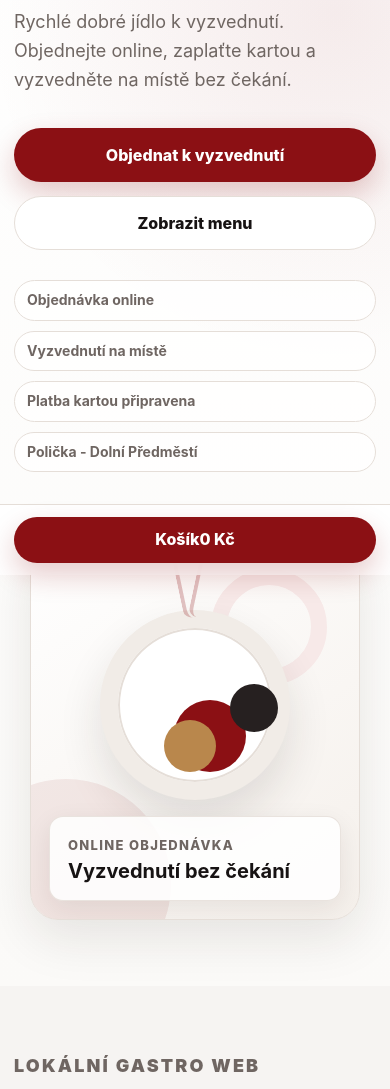
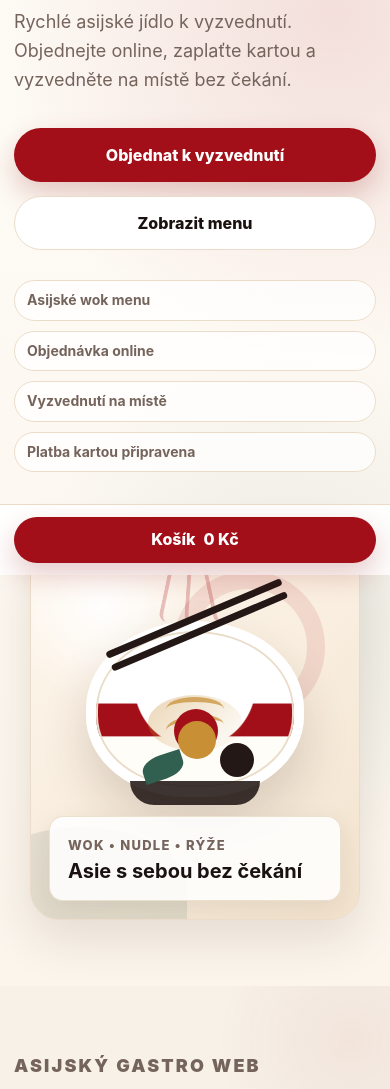
Before and after one commit to TeaPackCzech/bistro.hokej.web, a plain HTML site: page index.html in a window 390 px wide. Shown: the part 269-1358 px from the top of the page. Drawn offline with Linux system fonts and the light colour scheme.

Commit message:
Refine Bistro Hokej Asian bistro design

```diff
--- a/index.html
+++ b/index.html
@@ -3,13 +3,13 @@
 <head>
   <meta charset="utf-8">
   <meta name="viewport" content="width=device-width, initial-scale=1">
-  <title>Bistro Hokej Polička | Objednat jídlo k vyzvednutí</title>
-  <meta name="description" content="Demo návrh moderního webu pro Bistro Hokej Polička. Přehledné menu, online objednávka jídla s sebou a připravený platební krok pro vyzvednutí na místě.">
-  <meta name="keywords" content="Bistro Hokej Polička, bistro Polička, restaurace Polička, jídlo s sebou Polička, objednat jídlo Polička, oběd Polička, Dolní Předměstí Polička">
-  <meta name="theme-color" content="#8b1014">
+  <title>Bistro Hokej Polička | Asijské bistro a jídlo k vyzvednutí</title>
+  <meta name="description" content="Demo návrh moderního asijského webu pro Bistro Hokej Polička. Přehledné wok menu, online objednávka jídla s sebou a připravený platební krok pro vyzvednutí na místě.">
+  <meta name="keywords" content="Bistro Hokej Polička, asijské bistro Polička, bistro Polička, restaurace Polička, jídlo s sebou Polička, objednat jídlo Polička, oběd Polička, Dolní Předměstí Polička">
+  <meta name="theme-color" content="#a20f18">
   <meta property="og:type" content="website">
-  <meta property="og:title" content="Bistro Hokej Polička | Demo web s online objednávkou">
-  <meta property="og:description" content="Moderní prezentační web pro Bistro Hokej v Poličce s demo objednávkou jídla k vyzvednutí.">
+  <meta property="og:title" content="Bistro Hokej Polička | Asijské demo bistro s online objednávkou">
+  <meta property="og:description" content="Moderní asijsky laděný prezentační web pro Bistro Hokej v Poličce s demo objednávkou jídla k vyzvednutí.">
   <meta property="og:url" content="https://teapackczech.github.io/bistro.hokej.web/">
   <meta property="og:locale" content="cs_CZ">
   <link rel="canonical" href="https://teapackczech.github.io/bistro.hokej.web/">
@@ -19,7 +19,7 @@
     "@context": "https://schema.org",
     "@type": "Restaurant",
     "name": "Bistro Hokej",
-    "description": "Bistro / restaurace v lokalitě Polička, Dolní Předměstí. Demo web s připravenou online objednávkou jídla k vyzvednutí.",
+    "description": "Asijsky laděné bistro / restaurace v lokalitě Polička, Dolní Předměstí. Demo web s připravenou online objednávkou jídla k vyzvednutí.",
     "address": {
       "@type": "PostalAddress",
       "streetAddress": "Vrchlického 19",
@@ -29,7 +29,7 @@
       "addressCountry": "CZ"
     },
     "telephone": "+420773685507",
-    "servesCuisine": "Bistro",
+    "servesCuisine": ["Asian", "Bistro"],
     "priceRange": "$$",
     "url": "https://teapackczech.github.io/bistro.hokej.web/",
     "openingHoursSpecification": [
@@ -73,32 +73,37 @@
     <section class="hero section">
       <div class="container hero-grid">
         <div class="hero-copy">
-          <p class="eyebrow">Polička - Dolní Předměstí</p>
+          <p class="eyebrow">Asijské bistro v Poličce</p>
           <h1>Bistro Hokej Polička</h1>
-          <p class="hero-lead">Rychlé dobré jídlo k vyzvednutí. Objednejte online, zaplaťte kartou a vyzvedněte na místě bez čekání.</p>
+          <p class="hero-lead">Rychlé asijské jídlo k vyzvednutí. Objednejte online, zaplaťte kartou a vyzvedněte na místě bez čekání.</p>
           <div class="hero-actions">
             <a class="btn btn-primary btn-large" href="#objednat">Objednat k vyzvednutí</a>
             <a class="btn btn-secondary btn-large" href="#menu">Zobrazit menu</a>
           </div>
           <div class="benefits" aria-label="Hlavní benefity">
+            <span>Asijské wok menu</span>
             <span>Objednávka online</span>
             <span>Vyzvednutí na místě</span>
             <span>Platba kartou připravena</span>
-            <span>Polička - Dolní Předměstí</span>
           </div>
         </div>
         <div class="hero-visual" aria-hidden="true">
-          <div class="plate-card">
-            <div class="plate">
+          <div class="bowl-card">
+            <div class="chopsticks"></div>
+            <div class="bowl">
               <span class="steam steam-one"></span>
               <span class="steam steam-two"></span>
-              <span class="food-dot dot-one"></span>
-              <span class="food-dot dot-two"></span>
-              <span class="food-dot dot-three"></span>
+              <span class="steam steam-three"></span>
+              <span class="noodle noodle-one"></span>
+              <span class="noodle noodle-two"></span>
+              <span class="ingredient dot-one"></span>
+              <span class="ingredient dot-two"></span>
+              <span class="ingredient dot-three"></span>
+              <span class="ingredient leaf-one"></span>
             </div>
             <div class="ticket">
-              <span>Online objednávka</span>
-              <strong>Vyzvednutí bez čekání</strong>
+              <span>Wok • nudle • rýže</span>
+              <strong>Asie s sebou bez čekání</strong>
             </div>
           </div>
         </div>
@@ -108,18 +113,18 @@
     <section class="section intro-band">
       <div class="container intro-grid">
         <div>
-          <p class="eyebrow">Lokální gastro web</p>
-          <h2>Jednoduchý web, který rovnou prodává obědy s sebou.</h2>
+          <p class="eyebrow">Asijský gastro web</p>
+          <h2>Vizuál, který hned připomene wok, nudle a rychlý oběd s sebou.</h2>
         </div>
-        <p>Demo je navržené pro malé bistro v Poličce: rychlé načtení, přehledné menu, objednávka k vyzvednutí a připravený platební krok pro Stripe, GoPay nebo Comgate v ostré verzi.</p>
+        <p>Demo je navržené pro asijské bistro v Poličce: rychlé načtení, přehledné menu, objednávka k vyzvednutí a připravený platební krok pro Stripe, GoPay nebo Comgate v ostré verzi.</p>
       </div>
     </section>
 
     <section class="section" id="menu">
       <div class="container">
         <div class="section-heading">
-          <p class="eyebrow">Ukázkové demo menu</p>
-          <h2>Menu k rychlé objednávce</h2>
+          <p class="eyebrow">Ukázkové asijské demo menu</p>
+          <h2>Wok menu k rychlé objednávce</h2>
           <p>Položky níže jsou pouze návrh pro prezentaci. Reálná nabídka, alergeny a ceny budou doplněny provozovatelem.</p>
         </div>
         <div class="menu-tabs" role="tablist" aria-label="Kategorie menu">
@@ -140,7 +145,7 @@
           <div class="section-heading align-left">
             <p class="eyebrow">Online objednávka</p>
             <h2>Objednat jídlo k vyzvednutí</h2>
-            <p>Vyberte položky z demo menu, zadejte kontakt a projděte ukázkovým platebním krokem.</p>
+            <p>Vyberte nudle, rýžovou misku nebo polévku z demo menu, zadejte kontakt a projděte ukázkovým platebním krokem.</p>
           </div>
 
           <form class="order-form" id="order-form" novalidate>
@@ -266,7 +271,7 @@
         <div>
           <p class="eyebrow">Kontakt</p>
           <h2>Bistro Hokej</h2>
-          <p class="contact-lead">Bistro / restaurace v lokalitě Polička, Dolní Předměstí. Tento web je nový návrh webu s online objednávkou.</p>
+          <p class="contact-lead">Asijské bistro / restaurace v lokalitě Polička, Dolní Předměstí. Tento web je nový návrh webu s online objednávkou.</p>
           <div class="contact-actions">
             <a class="btn btn-primary" href="https://mapy.com/zakladni?q=Vrchlick%C3%A9ho%2019%2C%20572%2001%20Poli%C4%8Dka" target="_blank" rel="noopener">Zobrazit na mapě</a>
             <a class="btn btn-secondary" href="tel:+420773685507">Zavolat</a>
@@ -300,8 +305,8 @@
 
     <section class="section seo-text">
       <div class="container">
-        <h2>Bistro Polička s objednávkou jídla s sebou</h2>
-        <p>Bistro Hokej Polička může mít vlastní rychlý web pro zákazníky, kteří hledají bistro Polička, restaurace Polička, oběd Polička nebo objednat jídlo Polička. Demo počítá s vyzvednutím v lokalitě Dolní Předměstí Polička a s jednoduchým procesem od výběru jídla po online platbu.</p>
+        <h2>Asijské bistro Polička s objednávkou jídla s sebou</h2>
+        <p>Bistro Hokej Polička může mít vlastní rychlý web pro zákazníky, kteří hledají asijské bistro Polička, bistro Polička, restaurace Polička, oběd Polička nebo objednat jídlo Polička. Demo počítá s vyzvednutím v lokalitě Dolní Předměstí Polička a s jednoduchým procesem od výběru jídla po online platbu.</p>
       </div>
     </section>
   </main>
--- a/style.css
+++ b/style.css
@@ -1,16 +1,18 @@
 :root {
-  --bg: #ffffff;
-  --surface: #f6f4f2;
-  --surface-strong: #eee9e5;
-  --text: #171313;
-  --muted: #6f6662;
-  --line: #e5ded8;
-  --accent: #8b1014;
-  --accent-dark: #5d070a;
-  --accent-soft: #f7e9e8;
-  --gold: #b9874c;
-  --shadow: 0 18px 50px rgba(41, 27, 20, 0.1);
-  --shadow-small: 0 8px 26px rgba(41, 27, 20, 0.08);
+  --bg: #fffdf8;
+  --surface: #f7f1e8;
+  --surface-strong: #efe1cf;
+  --text: #1a1210;
+  --muted: #75645c;
+  --line: #eadcc9;
+  --accent: #a20f18;
+  --accent-dark: #6f080e;
+  --accent-soft: #fde8df;
+  --gold: #c88f35;
+  --jade: #315f50;
+  --ink: #241816;
+  --shadow: 0 18px 50px rgba(64, 32, 20, 0.12);
+  --shadow-small: 0 8px 26px rgba(64, 32, 20, 0.09);
   --radius: 22px;
   --radius-small: 14px;
   --container: 1180px;
@@ -26,7 +28,12 @@ html {
 
 body {
   margin: 0;
-  background: var(--bg);
+  background:
+    radial-gradient(circle at 10% 10%, rgba(200, 143, 53, 0.08), transparent 28%),
+    linear-gradient(90deg, rgba(162, 15, 24, 0.025) 1px, transparent 1px),
+    linear-gradient(180deg, rgba(162, 15, 24, 0.025) 1px, transparent 1px),
+    var(--bg);
+  background-size: auto, 42px 42px, 42px 42px, auto;
   color: var(--text);
   font-family: Inter, ui-sans-serif, system-ui, -apple-system, BlinkMacSystemFont, "Segoe UI", sans-serif;
   font-size: 16px;
@@ -77,8 +84,8 @@ button {
   position: sticky;
   top: 0;
   z-index: 100;
-  background: rgba(255, 255, 255, 0.9);
-  border-bottom: 1px solid rgba(229, 222, 216, 0.84);
+  background: rgba(255, 253, 248, 0.92);
+  border-bottom: 1px solid rgba(234, 220, 201, 0.86);
   backdrop-filter: blur(18px);
 }
 
@@ -104,7 +111,9 @@ button {
   width: 42px;
   height: 42px;
   border-radius: 50%;
-  background: var(--accent);
+  background:
+    radial-gradient(circle at 35% 30%, #d63b24 0 12%, transparent 13%),
+    var(--accent);
   color: #fff;
   font-size: 13px;
   letter-spacing: 0.08em;
@@ -211,8 +220,9 @@ textarea:focus-visible,
   align-items: center;
   padding-top: 74px;
   background:
-    radial-gradient(circle at 86% 18%, rgba(139, 16, 20, 0.08), transparent 34%),
-    linear-gradient(180deg, #fff 0%, #fbfaf8 100%);
+    radial-gradient(circle at 86% 18%, rgba(162, 15, 24, 0.12), transparent 34%),
+    radial-gradient(circle at 74% 68%, rgba(49, 95, 80, 0.09), transparent 30%),
+    linear-gradient(180deg, #fffdf8 0%, #fbf5ec 100%);
 }
 
 .hero-grid {
@@ -299,98 +309,175 @@ h3 {
   place-items: center;
 }
 
-.plate-card {
+.bowl-card {
   position: relative;
   width: min(100%, 440px);
   aspect-ratio: 0.86;
   border: 1px solid var(--line);
   border-radius: 38px;
   background:
-    linear-gradient(145deg, #fff 0%, #f5f0eb 100%);
+    radial-gradient(circle at 22% 18%, rgba(255, 255, 255, 0.92), transparent 24%),
+    linear-gradient(145deg, #fff8ef 0%, #f2e3ce 100%);
   box-shadow: var(--shadow);
   overflow: hidden;
 }
 
-.plate-card::before {
+.bowl-card::before {
   content: "";
   position: absolute;
-  inset: 32px 32px auto auto;
-  width: 84px;
-  height: 84px;
-  border: 16px solid var(--accent-soft);
+  inset: 34px 34px auto auto;
+  width: 116px;
+  height: 116px;
+  border: 18px solid rgba(162, 15, 24, 0.1);
   border-radius: 50%;
 }
 
-.plate-card::after {
+.bowl-card::after {
   content: "";
   position: absolute;
-  left: -70px;
-  bottom: -70px;
+  left: -54px;
+  bottom: -28px;
   width: 210px;
-  height: 210px;
-  border-radius: 50%;
-  background: rgba(139, 16, 20, 0.08);
+  height: 120px;
+  border-radius: 50% 50% 0 0;
+  background: rgba(49, 95, 80, 0.11);
 }
 
-.plate {
+.chopsticks {
+  position: absolute;
+  z-index: 3;
+  left: 92px;
+  top: 92px;
+  width: 250px;
+  height: 9px;
+  border-radius: 999px;
+  background: var(--ink);
+  transform: rotate(-23deg);
+  box-shadow: 0 18px 0 var(--ink);
+}
+
+.bowl {
   position: absolute;
   left: 50%;
-  top: 44%;
-  width: 250px;
-  height: 250px;
+  top: 45%;
+  width: 270px;
+  height: 214px;
   transform: translate(-50%, -50%);
+  border-radius: 50% 50% 46% 46%;
+  background:
+    radial-gradient(ellipse at 50% 34%, #fff 0 43%, transparent 44%),
+    linear-gradient(180deg, #fff 0 46%, var(--accent) 47% 67%, #fffdf8 68% 100%);
+  border: 12px solid #fff;
+  box-shadow: inset 0 0 0 2px var(--line), 0 24px 48px rgba(54, 30, 18, 0.16);
+  overflow: visible;
+}
+
+.bowl::before {
+  content: "";
+  position: absolute;
+  left: 34px;
+  right: 34px;
+  bottom: -18px;
+  height: 24px;
+  border-radius: 0 0 999px 999px;
+  background: var(--ink);
+  opacity: 0.88;
+}
+
+.bowl::after {
+  content: "";
+  position: absolute;
+  left: 52px;
+  right: 52px;
+  top: 64px;
+  height: 56px;
   border-radius: 50%;
-  background: #fff;
-  border: 22px solid #f1ece7;
-  box-shadow: inset 0 0 0 2px var(--line), 0 22px 44px rgba(45, 31, 24, 0.12);
+  background: linear-gradient(135deg, rgba(200, 143, 53, 0.36), rgba(255, 255, 255, 0));
 }
 
 .steam {
   position: absolute;
-  top: -72px;
+  top: -78px;
   width: 18px;
   height: 62px;
   border-radius: 999px;
-  border-left: 4px solid rgba(139, 16, 20, 0.24);
+  border-left: 4px solid rgba(162, 15, 24, 0.24);
 }
 
 .steam-one {
-  left: 76px;
+  left: 88px;
   transform: rotate(12deg);
 }
 
 .steam-two {
-  right: 76px;
+  right: 88px;
   transform: rotate(-12deg);
 }
 
-.food-dot {
+.steam-three {
+  left: 50%;
+  transform: translateX(-50%) rotate(4deg);
+}
+
+.ingredient,
+.noodle {
   position: absolute;
+  z-index: 2;
+}
+
+.ingredient {
   border-radius: 50%;
 }
 
+.noodle {
+  left: 70px;
+  right: 70px;
+  height: 24px;
+  border-top: 5px solid rgba(200, 143, 53, 0.72);
+  border-radius: 50%;
+}
+
+.noodle-one {
+  top: 66px;
+}
+
+.noodle-two {
+  top: 84px;
+  transform: rotate(-6deg);
+}
+
 .dot-one {
-  width: 72px;
-  height: 72px;
-  left: 56px;
-  top: 72px;
+  width: 44px;
+  height: 44px;
+  left: 78px;
+  top: 78px;
   background: var(--accent);
 }
 
 .dot-two {
-  width: 52px;
-  height: 52px;
-  right: 56px;
-  top: 92px;
+  width: 38px;
+  height: 38px;
+  right: 78px;
+  top: 90px;
   background: var(--gold);
 }
 
 .dot-three {
-  width: 48px;
-  height: 48px;
-  left: 112px;
-  bottom: 50px;
-  background: #262020;
+  width: 34px;
+  height: 34px;
+  left: 124px;
+  top: 112px;
+  background: var(--ink);
+}
+
+.leaf-one {
+  width: 42px;
+  height: 24px;
+  right: 110px;
+  top: 124px;
+  border-radius: 50% 0 50% 0;
+  background: var(--jade);
+  transform: rotate(-18deg);
 }
 
 .ticket {
@@ -400,7 +487,7 @@ h3 {
   bottom: 28px;
   z-index: 2;
   padding: 18px;
-  border: 1px solid rgba(229, 222, 216, 0.84);
+  border: 1px solid rgba(234, 220, 201, 0.88);
   border-radius: var(--radius-small);
   background: rgba(255, 255, 255, 0.86);
   box-shadow: var(--shadow-small);
@@ -428,7 +515,9 @@ h3 {
 .intro-band,
 .owner-section,
 .seo-text {
-  background: var(--surface);
+  background:
+    radial-gradient(circle at 90% 10%, rgba(162, 15, 24, 0.06), transparent 22%),
+    var(--surface);
 }
 
 .intro-grid,
@@ -480,9 +569,9 @@ h3 {
 }
 
 .category-tab.is-active {
-  background: var(--text);
+  background: var(--ink);
   color: #fff;
-  border-color: var(--text);
+  border-color: var(--ink);
 }
 
 .menu-grid {
@@ -519,7 +608,22 @@ h3 {
   width: 92px;
   height: 92px;
   border-radius: 50%;
-  background: var(--accent-soft);
+  background:
+    radial-gradient(circle at 50% 50%, transparent 0 38%, rgba(162, 15, 24, 0.1) 39% 58%, transparent 59%),
+    var(--accent-soft);
+}
+
+.menu-card::after {
+  content: "";
+  position: absolute;
+  right: 24px;
+  bottom: 24px;
+  width: 54px;
+  height: 6px;
+  border-radius: 999px;
+  background: rgba(36, 24, 22, 0.18);
+  transform: rotate(-22deg);
+  box-shadow: 0 12px 0 rgba(36, 24, 22, 0.14);
 }
 
 .menu-card.added {
@@ -571,7 +675,9 @@ h3 {
 }
 
 .order-section {
-  background: linear-gradient(180deg, #fff 0%, #fbfaf8 100%);
+  background:
+    radial-gradient(circle at 10% 28%, rgba(49, 95, 80, 0.08), transparent 28%),
+    linear-gradient(180deg, #fffdf8 0%, #fbf5ec 100%);
 }
 
 .order-layout {
@@ -832,7 +938,7 @@ input:user-invalid {
   width: 10px;
   height: 10px;
   border-radius: 50%;
-  background: var(--accent);
+  background: var(--jade);
 }
 
 .contact-card {
@@ -906,6 +1012,10 @@ dd {
 
 .mobile-cart-bar {
   display: none;
+}
+
+#mobile-cart-button {
+  gap: 8px;
 }
 
 .toast {
@@ -1053,7 +1163,7 @@ body.modal-open {
     min-height: 360px;
   }
 
-  .plate-card {
+  .bowl-card {
     max-width: 390px;
   }
 
@@ -1110,15 +1220,35 @@ body.modal-open {
     min-height: 320px;
   }
 
-  .plate-card {
+  .bowl-card {
     width: min(100%, 330px);
     border-radius: 28px;
   }
 
-  .plate {
+  .bowl {
+    width: 218px;
+    height: 176px;
+    border-width: 10px;
+  }
+
+  .chopsticks {
+    left: 68px;
+    top: 78px;
     width: 190px;
-    height: 190px;
-    border-width: 18px;
+    height: 7px;
+    box-shadow: 0 14px 0 var(--ink);
+  }
+
+  .steam {
+    top: -70px;
+  }
+
+  .steam-one {
+    left: 68px;
+  }
+
+  .steam-two {
+    right: 68px;
   }
 
   .ticket {
```
Also changed, not shown: script.js (+10 -10 lines), 1 other file.
